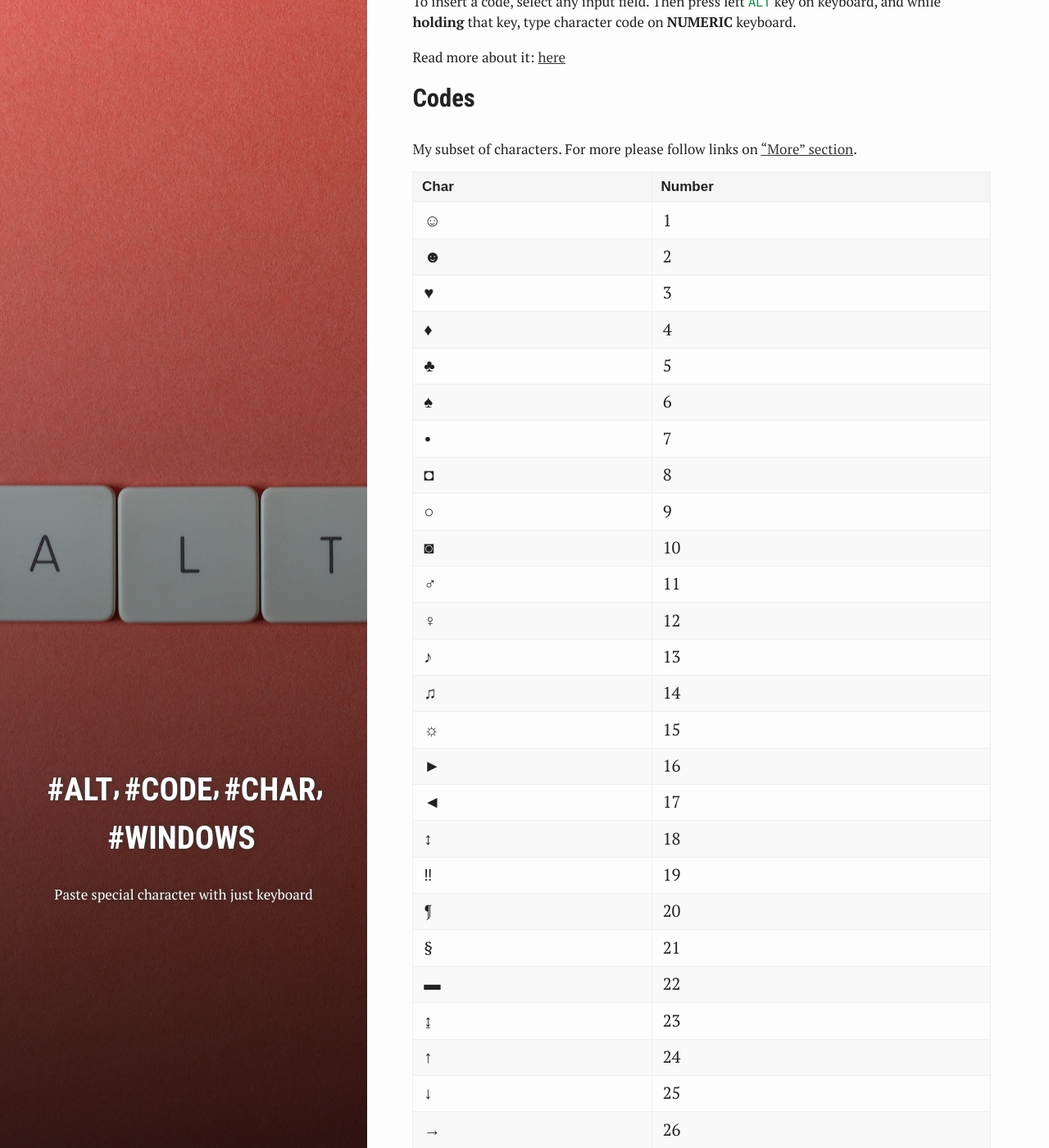
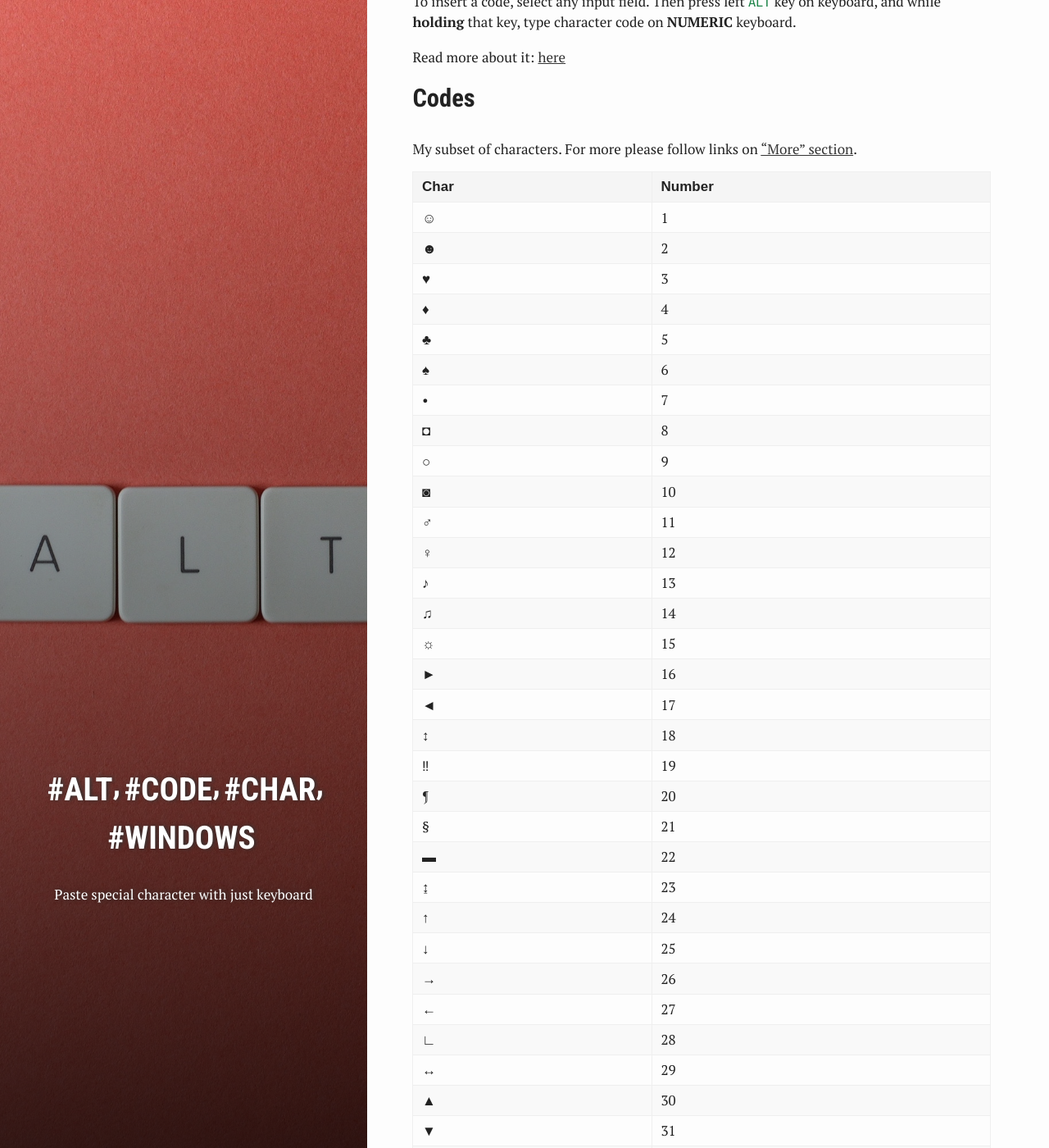
Before and after one commit to mwilczek-net/blog.mwilczek.net, a Jekyll site: the page built from _posts/2022-01-26-alt-codes.md, in a window 1280 px wide and 1400 px high, scrolled down 360 px. Shown: the whole window at 82% size. Built offline with Jekyll 4.4.1, drawn with Linux system fonts in a browser that asks for light colours.

Commit message:
some formatting

```diff
--- a/_posts/2022-01-26-alt-codes.md
+++ b/_posts/2022-01-26-alt-codes.md
@@ -27,12 +27,6 @@ Read more about it: <a href="#more-links-section">here</a>
 ## Codes
 
 My subset of characters. For more please follow links on <a href="#more-links-section">"More" section</a>.
-
-<style>
-  table td {
-    font-size: larger;
-  }
-</style>
 
 | Char | Number |
 |------|--------|
```
